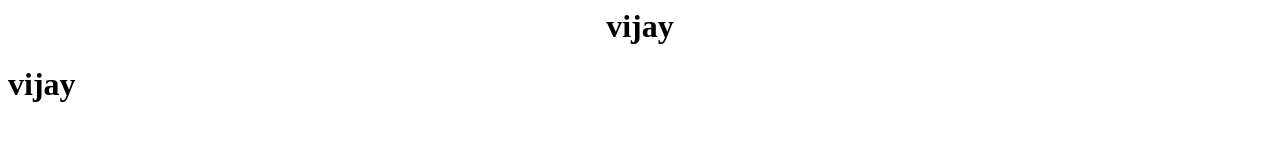
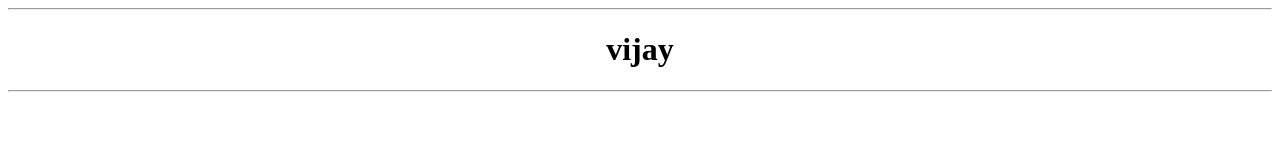
Before and after one commit to vetrivelMurugesan/thirdrepo, a plain HTML site: page index.html in a window 1280 px wide. Drawn offline with Linux system fonts and the light colour scheme.

Commit message:
index.html file is added

```diff
--- a/index.html
+++ b/index.html
@@ -1,2 +1,3 @@
-<center><h1>vijay</h1></center>
-<h1>vijay</h1>
+
+<hr><center><h1>vijay</h1></center>
+<hr>
```
